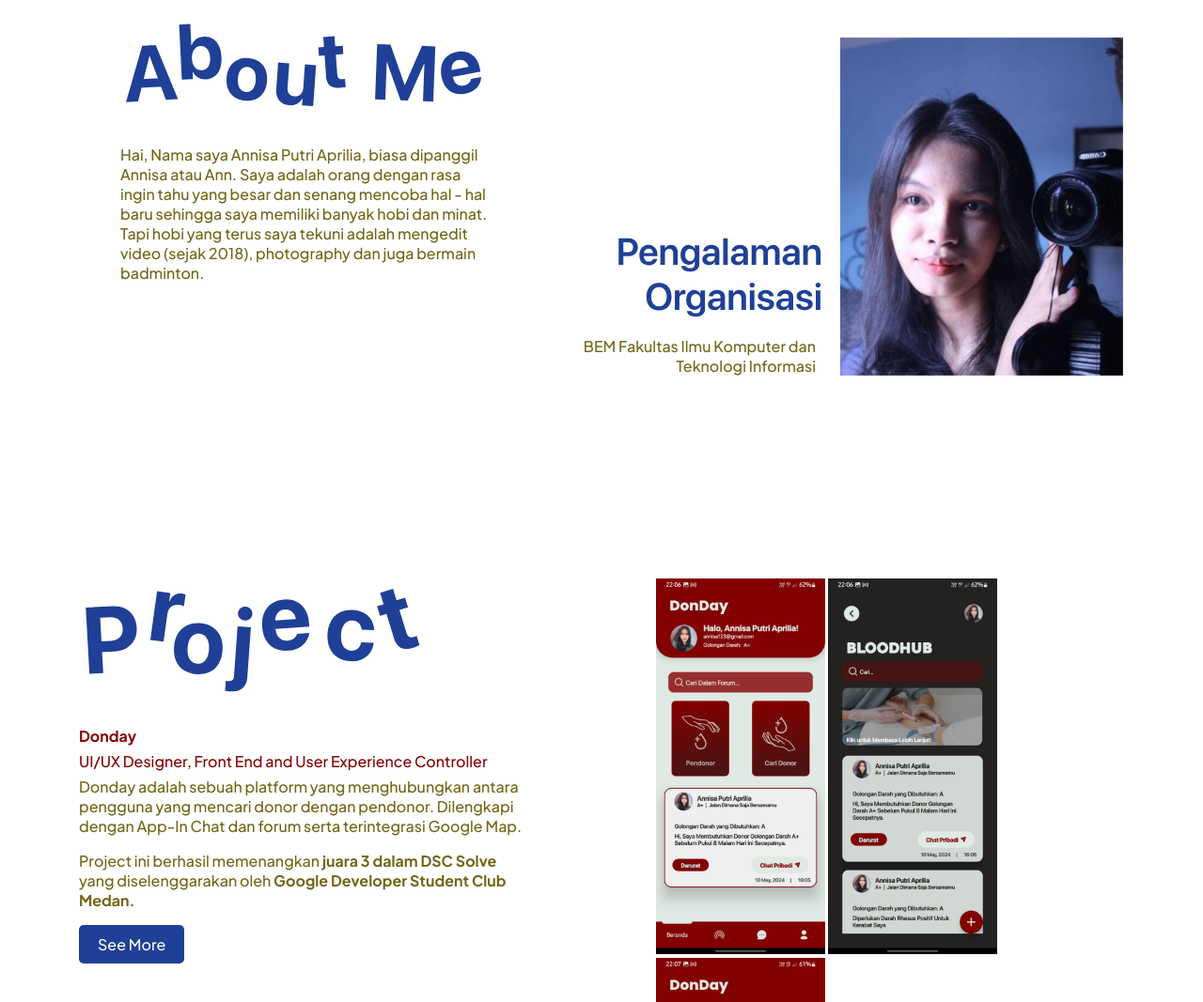
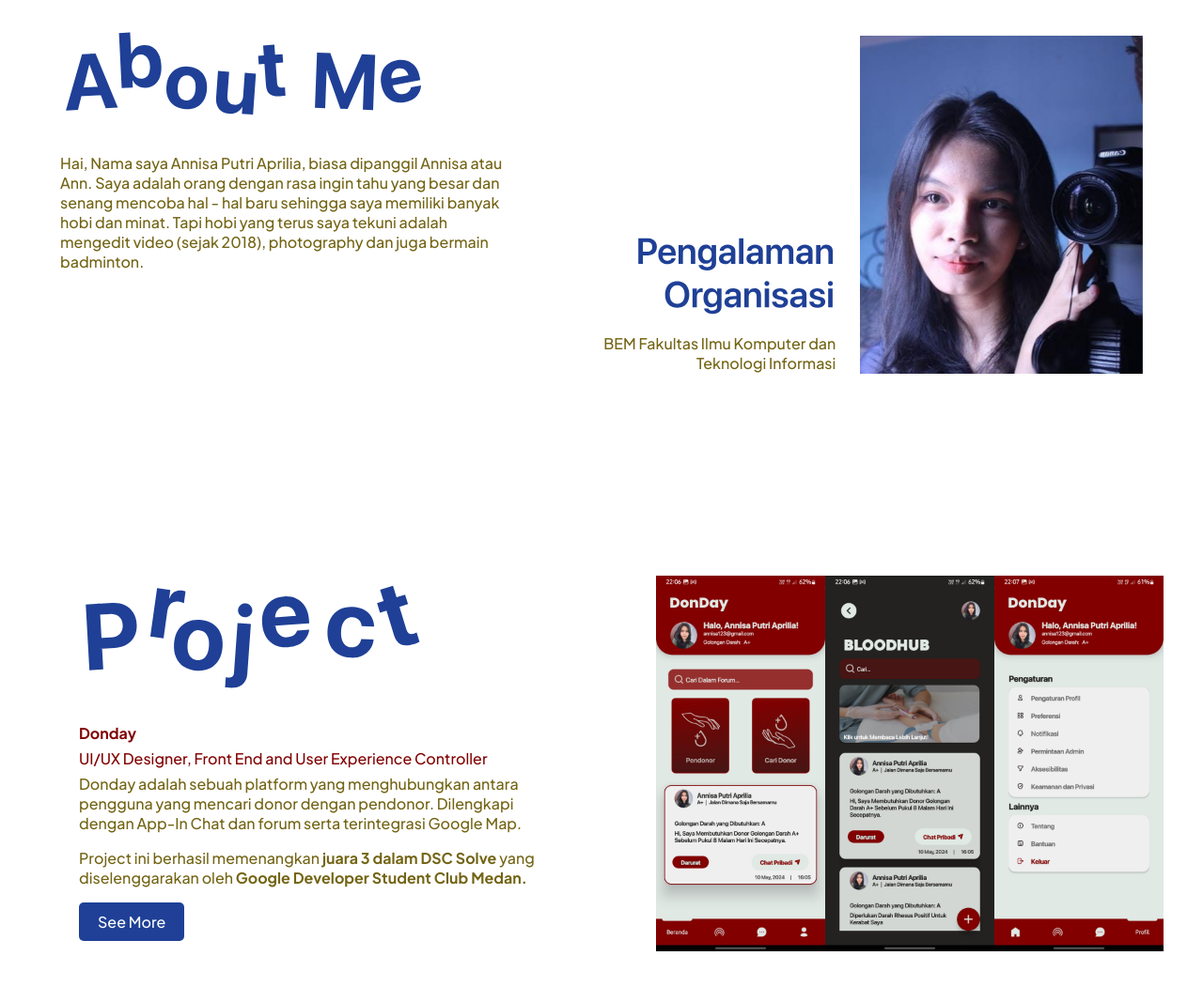
Before and after one commit to moozunch/moozunch-portofolio, a plain HTML site: page index.html in a window 1280 px wide. Shown: the part 678-1745 px from the top of the page at 94% size. Drawn offline with Linux system fonts and the light colour scheme.

Commit message:
responsive preview

```diff
--- a/stylesheets/style1.css
+++ b/stylesheets/style1.css
@@ -2,7 +2,7 @@ html, body {
     margin: 0;
     padding: 0;
     width: 100%;
-    font: 16px 'Plus Jakarta Sans', sans-serif;
+    font: 1rem 'Plus Jakarta Sans', sans-serif;
     font-weight: 500;
     user-select: none;
 }
@@ -18,7 +18,6 @@ header {
     font-weight: 600;
 }
 
-
 #landing, .imagecontainer {
     display: flex;
     justify-content: center;
@@ -31,28 +30,28 @@ header {
 }
 
 .colorpar, .content p {
-    max-width: 500px;
+    max-width: 31.25rem; /* 500px */
 }
 
 .jobdesc {
     text-align: start;
-    margin-left: -320px;
+    margin-left: -20rem; /* -320px */
 }
 
 .jobdesc p {
-    margin-bottom: -8px;
+    margin-bottom: -0.5rem; /* -8px */
 }
 
 nav {
     display: flex;
     justify-content: center;
     align-items: center;
-    padding: 20px 0;
-    margin-bottom: 100px;
+    padding: 1.25rem 0; /* 20px */
+    margin-bottom: 6.25rem; /* 100px */
 }
 
 .navbutton {
-    margin-right: 40px;
+    margin-right: 2.5rem; /* 40px */
     text-decoration: none;
     color: #1F4096;
     transition: color 0.3s, text-decoration 0.3s;
@@ -61,49 +60,51 @@ nav {
 .navbutton:hover, .navbutton.active {
     color: #13285a;
     text-decoration: underline;
-    text-underline-offset: 10px;
-     /*transform: scale(1.1);*/
+    text-underline-offset: 0.625rem; /* 10px */
 }
 
 #about {
     display: flex;
     justify-content: space-between;
     align-items: center;
-    width: 80%;
-    margin: 200px auto 100px;
+    width: 90%;
+    margin: 12.5rem auto 6.25rem; /* 200px auto 100px */
 }
 
 .content {
     flex: 2;
     text-align: left;
-    margin-top: -120px;
+    margin-top: -7.5rem; /* -120px */
 }
 
 .content img {
-    width: 400px;
+    width: 100%;
+    max-width: 25rem; /* 400px */
     margin-left: 0;
 }
 
 .organization {
-    margin-top: 230px;
+    margin-top: 14.375rem; /* 230px */
 }
 
 .organization p {
-    max-width: 300px;
+    max-width: 18.75rem; /* 300px */
     text-align: end;
-    margin-left: 40px;
+    margin-left: 2.5rem; /* 40px */
 }
-
 
 .organization img {
     align-content: end;
-    margin-left: 130px;
+    margin-left: 8.125rem; /* 130px */
+    width: 60%;
+    max-width: 18.75rem; /* 300px */
 }
 
 #preview {
     display: flex;
+    flex-direction: column; /* Default to column for mobile */
     width: 90%;
-    margin: 100px auto;
+    margin: 6.25rem auto; /* 100px auto */
 }
 
 #preview .content {
@@ -112,20 +113,27 @@ nav {
 }
 
 #preview .layout1 {
-    margin-left: 20px;
+    margin-left: 1.25rem; /* 20px */
+    width: 100%; /* Ensure it takes full width */
 }
 
 #preview .layout1 img {
-    width: 400px;
-    margin-top: -30px;
+    width: 100%;
+    max-width: 25rem; /* 400px */
+    margin-top: -1.875rem; /* -30px */
 }
 
 #preview .picture {
-    margin-left: 140px;
+    margin-left: 0; /* Reset margin */
+    margin-top: 2rem; /* Add some space above */
+    width: 100%; /* Ensure it takes full width */
+    display: flex;
+    justify-content: center; /* Center the images */
 }
 
 #preview .picture img {
-    width: 180px;
+    width: 100%;
+    max-width: 11.25rem; /* 180px */
     transition: transform 0.3s;
 }
 
@@ -135,7 +143,7 @@ nav {
 
 .donday {
     color: #820000;
-    margin-bottom: -10px;
+    margin-bottom: -0.625rem; /* -10px */
 }
 
 .donday h4 {
@@ -146,12 +154,12 @@ nav {
 
 .button {
     display: inline-block;
-    padding: 10px 20px;
+    padding: 0.625rem 1.25rem; /* 10px 20px */
     font-size: 1rem;
     color: #fff;
     background-color: #1F4096;
     border: none;
-    border-radius: 5px;
+    border-radius: 0.3125rem; /* 5px */
     text-align: center;
     text-decoration: none;
     cursor: pointer;
@@ -161,3 +169,15 @@ nav {
 .button:hover {
     background-color: #13285a;
 }
+
+/* Media query for larger screens */
+@media (min-width: 768px) {
+    #preview {
+        flex-direction: row; /* Change direction to row for larger screens */
+    }
+
+    #preview .picture {
+        margin-left: 8.75rem; /* 140px */
+        margin-top: 0; /* Reset margin */
+    }
+}
```
